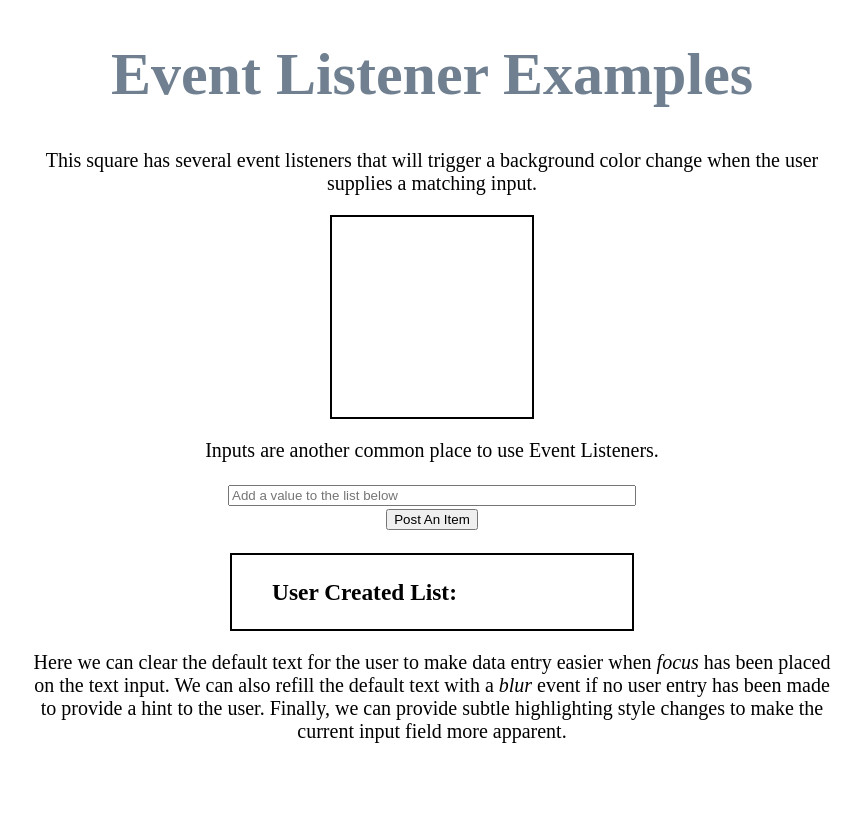
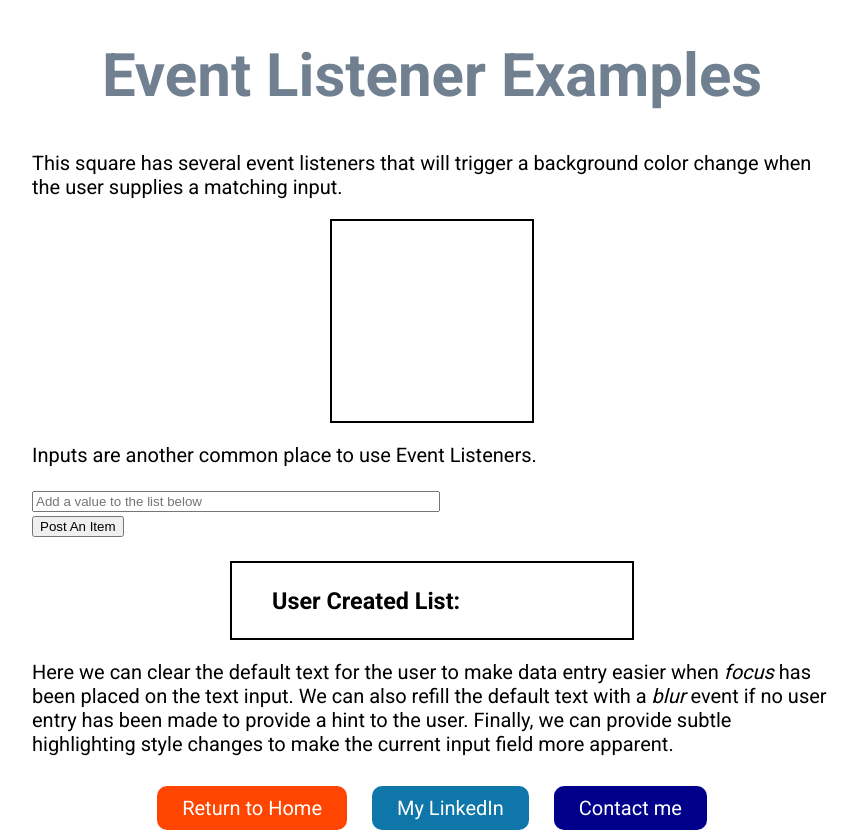
Before and after one commit to JLowe-N/JLowenPortfolioSite, a Django app: page /eventlisteners in a window 1280 px wide. Shown: the whole page, without its empty margins (208-1069 px from the left). Before the commit the page ends 743 px from the top, so only its background shows below. Run offline with Django 3.2, Linux system fonts and the light colour scheme.

Commit message:
Added navigation buttons and font styling

```diff
--- a/portfolioapp/static/portfolioapp/css/eventpage.css
+++ b/portfolioapp/static/portfolioapp/css/eventpage.css
@@ -1,6 +1,7 @@
 body {
     margin: 0px;
     font-size: 20px;
+    font-family: 'Roboto', sans-serif;
 }
 
 h1 {
@@ -12,6 +13,36 @@
 main {
     width: 800px;
     margin: 0 auto;
+}
+
+footer {
+    text-align: center;
+}
+
+.btn {
+    display: inline-block;
+    padding: 10px 25px;
+    color: #FFF;
+    border-radius: 10px;
+    text-decoration: none;
+    margin: 10px;
+}
+
+.btn:active, .btn:hover {
+    background: yellow;
+    color: black;
+}
+
+.btn-accent {
+    background: orangered;
+}
+
+.btn-light {
+    background: #0E76A8;
+}
+
+.btn-dark {
+    background: darkblue
 }
 
 #postDiv {
--- a/portfolioapp/templates/portfolioapp/eventlisteners.html
+++ b/portfolioapp/templates/portfolioapp/eventlisteners.html
@@ -4,17 +4,18 @@
 <head>
     <title>Event Listeners</title>
     <meta charset="UTF-8">
+    <link href="https://fonts.googleapis.com/css2?family=Roboto:wght@400;700&display=swap" rel="stylesheet">
     {% load static %}
     <link href="{% static 'portfolioapp/css/eventpage.css' %}" rel="stylesheet">
 </head>
 
 <body>
-    <header>
-        <h1>Event Listener Examples</h1>
-    </header>
+    <div id="container">
+        <header>
+            <h1>Event Listener Examples</h1>
+        </header>
 
-    <main>
-        <div id="intro">
+        <main>
             <p>
                 This square has several event listeners that will trigger a
                 background color change when the user supplies a matching input.
@@ -43,9 +44,15 @@
                 user. Finally, we can provide subtle highlighting style changes
                 to make the current input field more apparent.
             </p>
-        </div>
+    </div>
+    </main>
 
-    </main>
+    <footer>
+        <a href="/" class="btn btn-accent">Return to Home</a>
+        <a href="https://www.linkedin.com/in/justinlowen/" class="btn btn-light">My LinkedIn</a>
+        <a href="mailto:Justin.G.Lowen@gmail.com" class="btn btn-dark">Contact me</a>
+    </footer>
+    </div> <!-- /container -->
     <script src="{% static 'portfolioapp/js/eventpage.js' %}"></script>
 </body>
 
```
